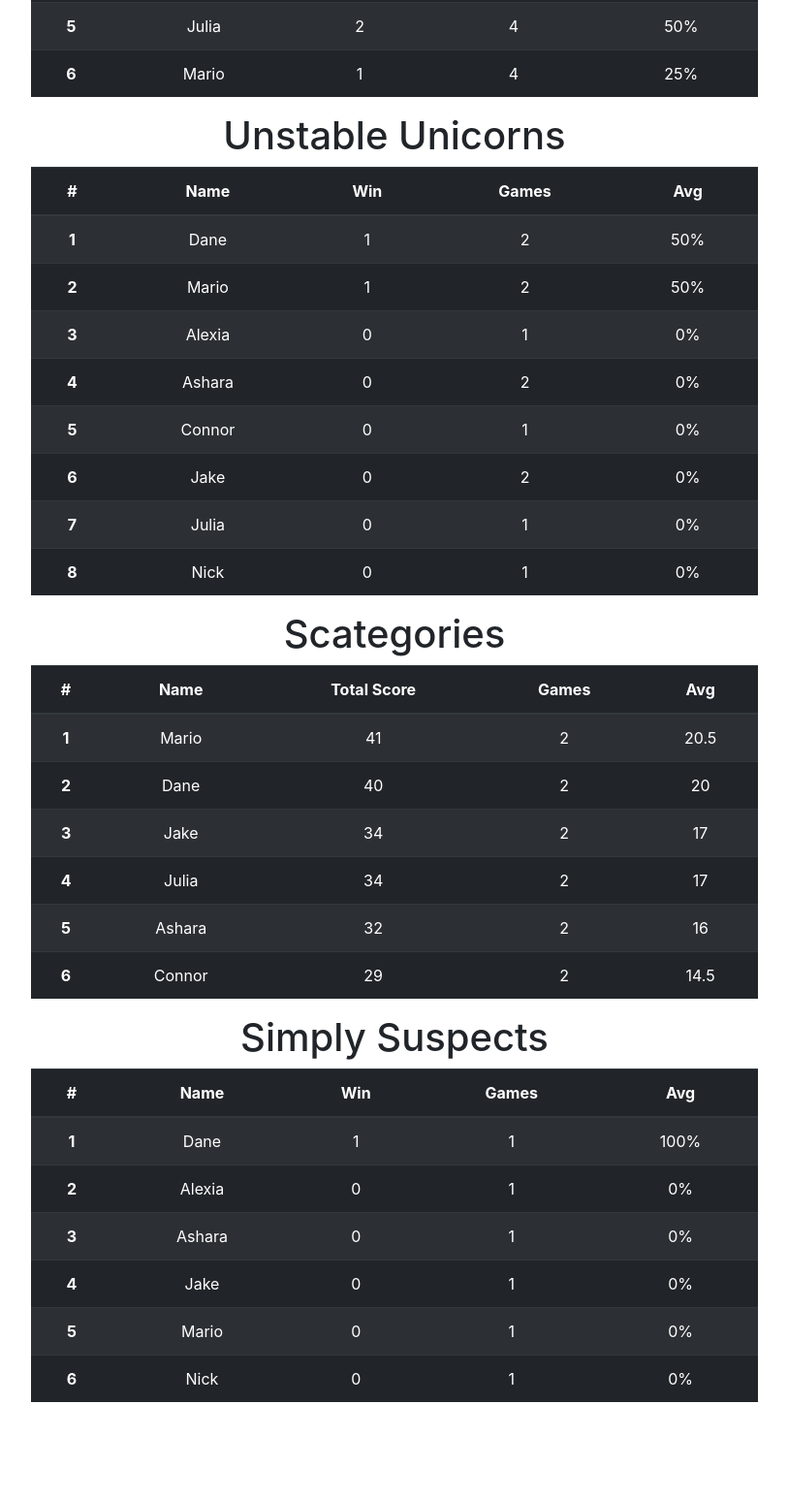
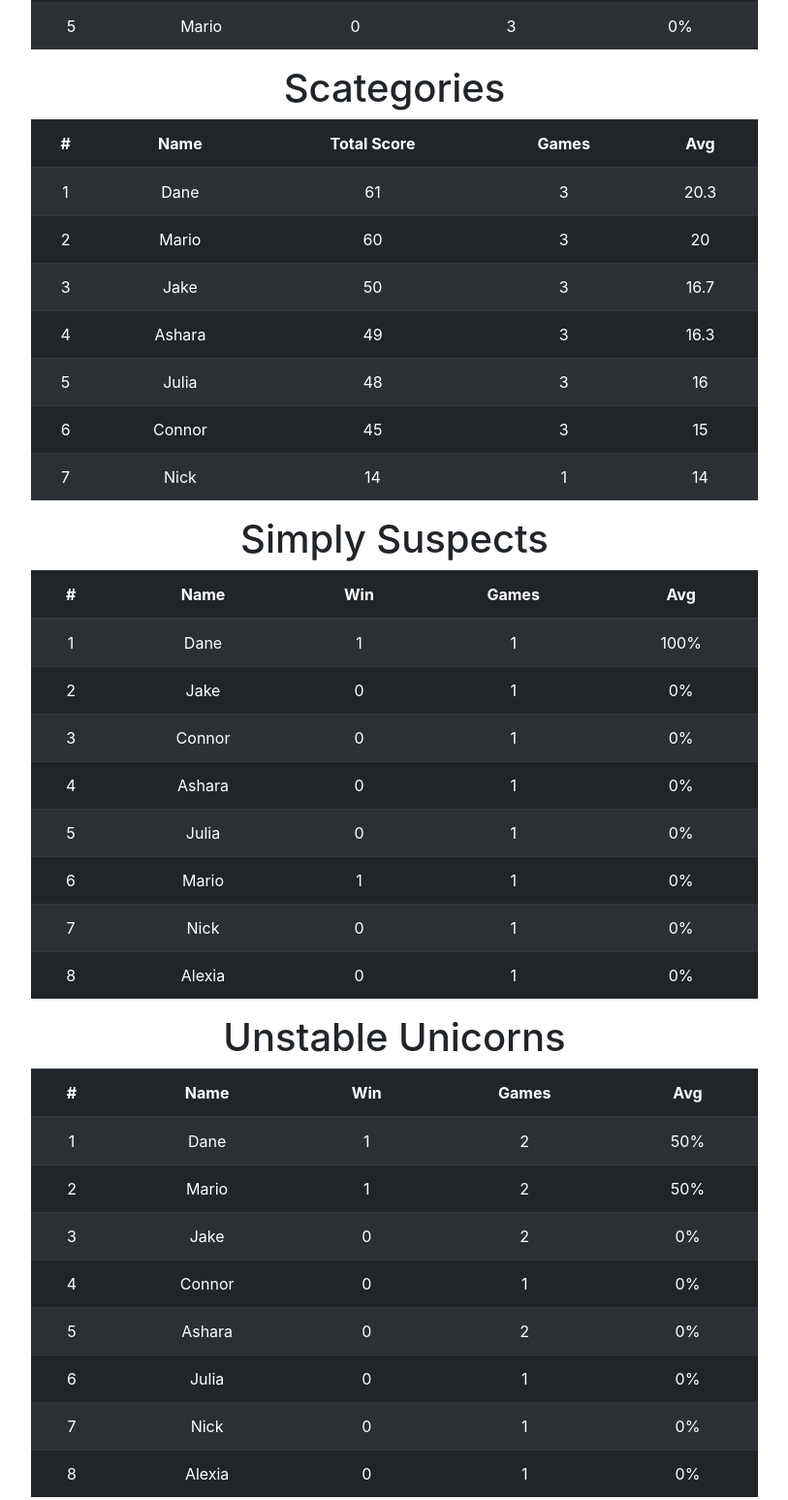
Before and after one commit to marioreckl/marioreckl.github.io, a plain HTML site: page gamenights.html in a window 1280 px wide. Shown: the part 300-1847 px from the top of the page at 97% size, without its empty margins (233-1046 px from the left). Before the commit the page ends 1762 px from the top, so only its background shows below. Drawn offline with nearby package versions, Linux system fonts and the light colour scheme.

Commit message:
updated scores

```diff
--- a/gamenights.html
+++ b/gamenights.html
@@ -20,10 +20,10 @@
     </head>
     <body>
 
-				<!-- START OF One Night Ultimate Werewolf -->
 
-            <div class="score-table">
-                <h1>One Night Ultimate Werewolf</h1>
+<!-- START OF Avalon -->
+<div class=score-table>
+	<h1>Avalon</h1>
 	<table class="table table-striped table-dark">
 		<thead>
 			<tr>
@@ -35,56 +35,191 @@
 			</tr>
 		</thead>
 		<tbody>
-
 			<tr>
-                      <th scope="row">1</th>
-                      <td>Jake</td>
-                      <td>4</td>
-                      <td>4</td>
+				<td>1</td>
+				<td>Ashara</td>
+				<td>3</td>
+				<td>3</td>
 				<td>100%</td>
 			</tr>
 			<tr>
-                      <th scope="row">2</th>
-                      <td>Connor</td>
+				<td>2</td>
+				<td>Dane</td>
+				<td>2</td>
 				<td>3</td>
-                      <td>4</td>
-                      <td>75%</td>
+				<td>66%</td>
 			</tr>
 			<tr>
-                      <th scope="row">3</th>
-                      <td>Dane</td>
 				<td>3</td>
-                      <td>4</td>
-                      <td>75%</td>
+				<td>Nick</td>
+				<td>2</td>
+				<td>3</td>
+				<td>66%</td>
 			</tr>
 			<tr>
-                      <th scope="row">4</th>
-                      <td>Ashara</td>
-                      <td>2</td>
 				<td>4</td>
-                      <td>50%</td>
+				<td>Jake</td>
+				<td>1</td>
+				<td>3</td>
+				<td>33%</td>
 			</tr>
 			<tr>
-                      <th scope="row">5</th>
-                      <td>Julia</td>
-                      <td>2</td>
-                      <td>4</td>
-                      <td>50%</td>
-                    </tr>
-                    <tr>
-                      <th scope="row">6</th>
+				<td>5</td>
 				<td>Mario</td>
-                      <td>1</td>
-                      <td>4</td>
-                      <td>25%</td>
+				<td>0</td>
+				<td>3</td>
+				<td>0%</td>
 			</tr>
 		</tbody>
 	</table>
 </div>
-			        <!-- END OF One Night Ultimate Werewolf -->
+<!--END OF Avalon -->
+
+<!-- START OF Scategories -->
+<div class=score-table>
+	<h1>Scategories</h1>
+	<table class="table table-striped table-dark">
+		<thead>
+			<tr>
+				<th scope="col">#</th>
+				<th scope="col">Name</th>
+				<th scope="col">Total Score</th>
+				<th scope="col">Games</th>
+				<th scope="col">Avg</th>
+			</tr>
+		</thead>
+		<tbody>
+			<tr>
+				<td>1</td>
+				<td>Dane</td>
+				<td>61</td>
+				<td>3</td>
+				<td>20.3</td>
+			</tr>
+			<tr>
+				<td>2</td>
+				<td>Mario</td>
+				<td>60</td>
+				<td>3</td>
+				<td>20</td>
+			</tr>
+			<tr>
+				<td>3</td>
+				<td>Jake</td>
+				<td>50</td>
+				<td>3</td>
+				<td>16.7</td>
+			</tr>
+			<tr>
+				<td>4</td>
+				<td>Ashara</td>
+				<td>49</td>
+				<td>3</td>
+				<td>16.3</td>
+			</tr>
+			<tr>
+				<td>5</td>
+				<td>Julia</td>
+				<td>48</td>
+				<td>3</td>
+				<td>16</td>
+			</tr>
+			<tr>
+				<td>6</td>
+				<td>Connor</td>
+				<td>45</td>
+				<td>3</td>
+				<td>15</td>
+			</tr>
+			<tr>
+				<td>7</td>
+				<td>Nick</td>
+				<td>14</td>
+				<td>1</td>
+				<td>14</td>
+			</tr>
+		</tbody>
+	</table>
+</div>
+<!--END OF Scategories -->
+
+<!-- START OF Simply Suspects -->
+<div class=score-table>
+	<h1>Simply Suspects</h1>
+	<table class="table table-striped table-dark">
+		<thead>
+			<tr>
+				<th scope="col">#</th>
+				<th scope="col">Name</th>
+				<th scope="col">Win</th>
+				<th scope="col">Games</th>
+				<th scope="col">Avg</th>
+			</tr>
+		</thead>
+		<tbody>
+			<tr>
+				<td>1</td>
+				<td>Dane</td>
+				<td>1</td>
+				<td>1</td>
+				<td>100%</td>
+			</tr>
+			<tr>
+				<td>2</td>
+				<td>Jake</td>
+				<td>0</td>
+				<td>1</td>
+				<td>0%</td>
+			</tr>
+			<tr>
+				<td>3</td>
+				<td>Connor</td>
+				<td>0</td>
+				<td>1</td>
+				<td>0%</td>
+			</tr>
+			<tr>
+				<td>4</td>
+				<td>Ashara</td>
+				<td>0</td>
+				<td>1</td>
+				<td>0%</td>
+			</tr>
+			<tr>
+				<td>5</td>
+				<td>Julia</td>
+				<td>0</td>
+				<td>1</td>
+				<td>0%</td>
+			</tr>
+			<tr>
+				<td>6</td>
+				<td>Mario</td>
+				<td>1</td>
+				<td>1</td>
+				<td>0%</td>
+			</tr>
+			<tr>
+				<td>7</td>
+				<td>Nick</td>
+				<td>0</td>
+				<td>1</td>
+				<td>0%</td>
+			</tr>
+			<tr>
+				<td>8</td>
+				<td>Alexia</td>
+				<td>0</td>
+				<td>1</td>
+				<td>0%</td>
+			</tr>
+		</tbody>
+	</table>
+</div>
+<!--END OF Simply Suspects -->
+
 <!-- START OF Unstable Unicorns -->
-
-            <div class="score-table">
+<div class=score-table>
 	<h1>Unstable Unicorns</h1>
 	<table class="table table-striped table-dark">
 		<thead>
@@ -98,57 +233,57 @@
 		</thead>
 		<tbody>
 			<tr>
-                      <th scope="row">1</th>
+				<td>1</td>
 				<td>Dane</td>
 				<td>1</td>
 				<td>2</td>
 				<td>50%</td>
 			</tr>
 			<tr>
-                      <th scope="row">2</th>
+				<td>2</td>
 				<td>Mario</td>
 				<td>1</td>
 				<td>2</td>
 				<td>50%</td>
 			</tr>
 			<tr>
-                      <th scope="row">3</th>
-                      <td>Alexia</td>
+				<td>3</td>
+				<td>Jake</td>
+				<td>0</td>
+				<td>2</td>
+				<td>0%</td>
+			</tr>
+			<tr>
+				<td>4</td>
+				<td>Connor</td>
 				<td>0</td>
 				<td>1</td>
 				<td>0%</td>
 			</tr>
 			<tr>
-                      <th scope="row">4</th>
+				<td>5</td>
 				<td>Ashara</td>
 				<td>0</td>
 				<td>2</td>
 				<td>0%</td>
 			</tr>
 			<tr>
-                      <th scope="row">5</th>
-                      <td>Connor</td>
-                      <td>0</td>
-                      <td>1</td>
-                      <td>0%</td>
-                    </tr>
-                    <tr>
-                      <th scope="row">6</th>
-                      <td>Jake</td>
-                      <td>0</td>
-                      <td>2</td>
-                      <td>0%</td>
-                    </tr>
-                    <tr>
-                      <th scope="row">7</th>
+				<td>6</td>
 				<td>Julia</td>
 				<td>0</td>
 				<td>1</td>
 				<td>0%</td>
 			</tr>
 			<tr>
-                      <th scope="row">8</th>
+				<td>7</td>
 				<td>Nick</td>
+				<td>0</td>
+				<td>1</td>
+				<td>0%</td>
+			</tr>
+			<tr>
+				<td>8</td>
+				<td>Alexia</td>
 				<td>0</td>
 				<td>1</td>
 				<td>0%</td>
@@ -156,73 +291,11 @@
 		</tbody>
 	</table>
 </div>
+<!--END OF Unstable Unicorns -->
 
-        <!-- END OF Unstable Unicorns -->
-		<!-- START OF Scategories -->
-
-            <div class="score-table">
-                <h1>Scategories</h1>
-                <table class="table table-striped table-dark">
-                  <thead>
-                    <tr>
-                      <th scope="col">#</th>
-                      <th scope="col">Name</th>
-                      <th scope="col">Total Score</th>
-                      <th scope="col">Games</th>
-                      <th scope="col">Avg</th>
-                    </tr>
-                  </thead>
-                  <tbody>
-                    <tr>
-                      <th scope="row">1</th>
-                      <td>Mario</td>
-                      <td>41</td>
-                      <td>2</td>
-                      <td>20.5</td>
-                    </tr>
-                    <tr>
-                      <th scope="row">2</th>
-                      <td>Dane</td>
-                      <td>40</td>
-                      <td>2</td>
-                      <td>20</td>
-                    </tr>
-                    <tr>
-                      <th scope="row">3</th>
-                      <td>Jake</td>
-                      <td>34</td>
-                      <td>2</td>
-                      <td>17</td>
-                    </tr>
-                    <tr>
-                      <th scope="row">4</th>
-                      <td>Julia</td>
-                      <td>34</td>
-                      <td>2</td>
-                      <td>17</td>
-                    </tr>
-                    <tr>
-                      <th scope="row">5</th>
-                      <td>Ashara</td>
-                      <td>32</td>
-                      <td>2</td>
-                      <td>16</td>
-                    </tr>
-                    <tr>
-                      <th scope="row">6</th>
-                      <td>Connor</td>
-                      <td>29</td>
-                      <td>2</td>
-                      <td>14.5</td>
-                    </tr>
-                  </tbody>
-                </table>
-            </div>
-			        <!-- END OF Scategories -->
-				<!-- START OF simply suspects -->
-
-            <div class="score-table">
-                <h1>Simply Suspects</h1>
+<!-- START OF One Night Ultimate Werewolf -->
+<div class=score-table>
+	<h1>One Night Ultimate Werewolf</h1>
 	<table class="table table-striped table-dark">
 		<thead>
 			<tr>
@@ -235,52 +308,59 @@
 		</thead>
 		<tbody>
 			<tr>
-                      <th scope="row">1</th>
-                      <td>Dane</td>
 				<td>1</td>
-                      <td>1</td>
-                      <td>100%</td>
+				<td>Jake</td>
+				<td>6</td>
+				<td>8</td>
+				<td>75%</td>
 			</tr>
 			<tr>
-                      <th scope="row">2</th>
-                      <td>Alexia</td>
-                      <td>0</td>
-                      <td>1</td>
-                      <td>0%</td>
+				<td>2</td>
+				<td>Connor</td>
+				<td>6</td>
+				<td>8</td>
+				<td>75%</td>
 			</tr>
 			<tr>
-                      <th scope="row">3</th>
-                      <td>Ashara</td>
-                      <td>0</td>
-                      <td>1</td>
-                      <td>0%</td>
+				<td>3</td>
+				<td>Dane</td>
+				<td>6</td>
+				<td>8</td>
+				<td>75%</td>
 			</tr>
 			<tr>
-                      <th scope="row">4</th>
-                      <td>Jake</td>
-                      <td>0</td>
-                      <td>1</td>
-                      <td>0%</td>
+				<td>4</td>
+				<td>Ashara</td>
+				<td>5</td>
+				<td>8</td>
+				<td>62.5%</td>
 			</tr>
 			<tr>
-                      <th scope="row">5</th>
-                      <td>Mario</td>
-                      <td>0</td>
-                      <td>1</td>
-                      <td>0%</td>
+				<td>5</td>
+				<td>Julia</td>
+				<td>3</td>
+				<td>8</td>
+				<td>37.5%</td>
 			</tr>
 			<tr>
-                      <th scope="row">6</th>
+				<td>6</td>
+				<td>Mario</td>
+				<td>3</td>
+				<td>8</td>
+				<td>37.5%</td>
+			</tr>
+			<tr>
+				<td>7</td>
 				<td>Nick</td>
-                      <td>0</td>
 				<td>1</td>
-                      <td>0%</td>
+				<td>4</td>
+				<td>25%</td>
 			</tr>
 		</tbody>
 	</table>
 </div>
+<!--END OF One Night Ultimate Werewolf -->
 
-        <!-- END OF simply suspects -->
 
 
 	</body>
```
Lines whose indentation alone changed are shown as unchanged.
